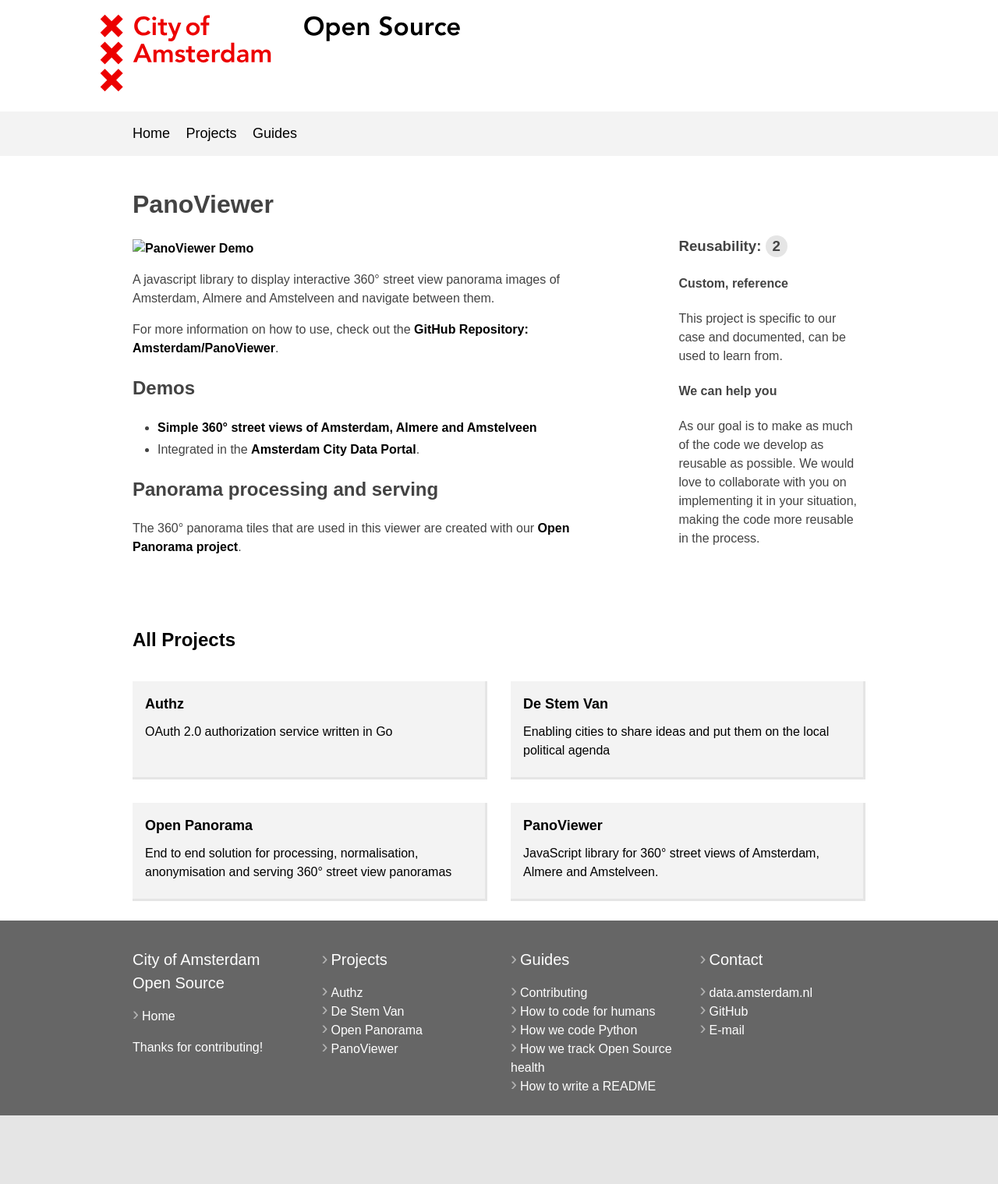
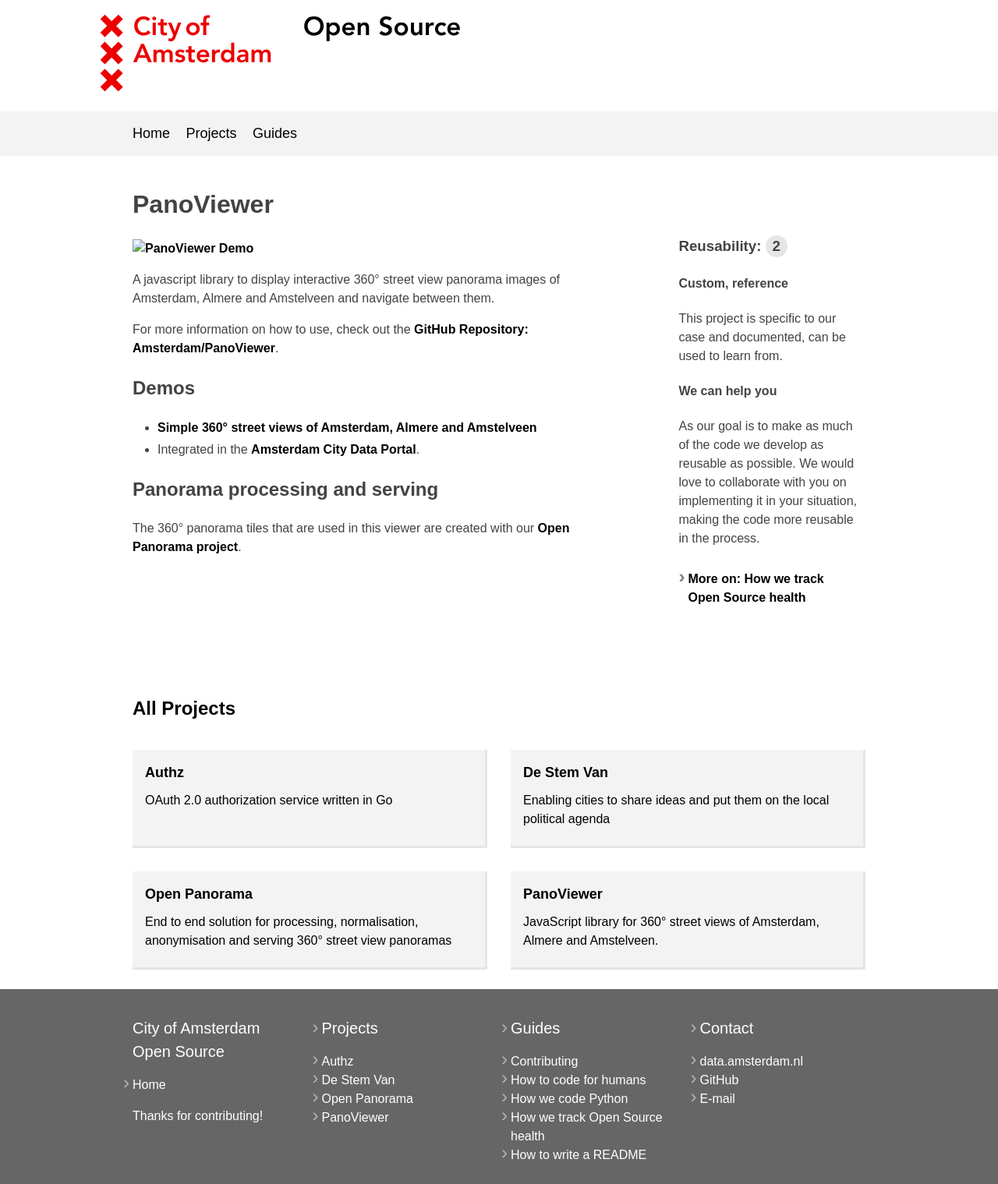
Before and after one commit to Amsterdam/amsterdam.github.io, a Jekyll site: the page built from projects/panoviewer.md, in a window 1280 px wide. Shown: the whole page at 78% size. Built offline with Jekyll 4.4.1, drawn with Linux system fonts in a browser that asks for light colours; our own code applies the rules of GitHub Pages for plain Markdown files; before the commit the page ends 1431 px from its top, so only the background shows below that.

Commit message:
Add a list to the health guide in the Project sidebar

```diff
--- a/_layouts/projects.html
+++ b/_layouts/projects.html
@@ -45,6 +45,10 @@ layout: wrapper
     <p>As our goal is to make as much of the code we develop as reusable as possible. We would love to collaborate with you on implementing it in your situation, making the code more reusable in the process.</p>
     {% endif %}
 
+    <ul>
+      <li><a href="{{site.baseUrl}}/guides/track-open-source-health/">More on: How we track Open Source health</a></li>
+    </ul>
+
   </aside>
 {% endif %}
 
--- a/assets/style.css
+++ b/assets/style.css
@@ -118,6 +118,10 @@ main>aside span.score {
   height: 1.5em;
   text-align: center;
 }
+main>aside ul {
+  list-style: none;
+  padding: 0.75rem;
+}
 
 /* The cards section in Projects and Guides */
 main>h2.section-header {
@@ -184,7 +188,8 @@ body>footer, body>footer h3, body>footer a:link, body>footer a:visited {
 }
 
 /* Emulate the little amsterdam.nl chevron */
-body>footer a:link:before, body>footer a:visited:before {
+body>footer a:link:before, body>footer a:visited:before,
+aside li>a:link:before, aside li>a:visited:before {
   font-family: Avenir,Arial,sans-serif;
   display: inline-block;
   content: '›';
@@ -192,6 +197,7 @@ body>footer a:link:before, body>footer a:visited:before {
   font-size: 1.5rem;
   line-height: 0;
   opacity: 0.5;
+  margin-left: -0.75rem;
 }
 
 body>footer>* {
```
